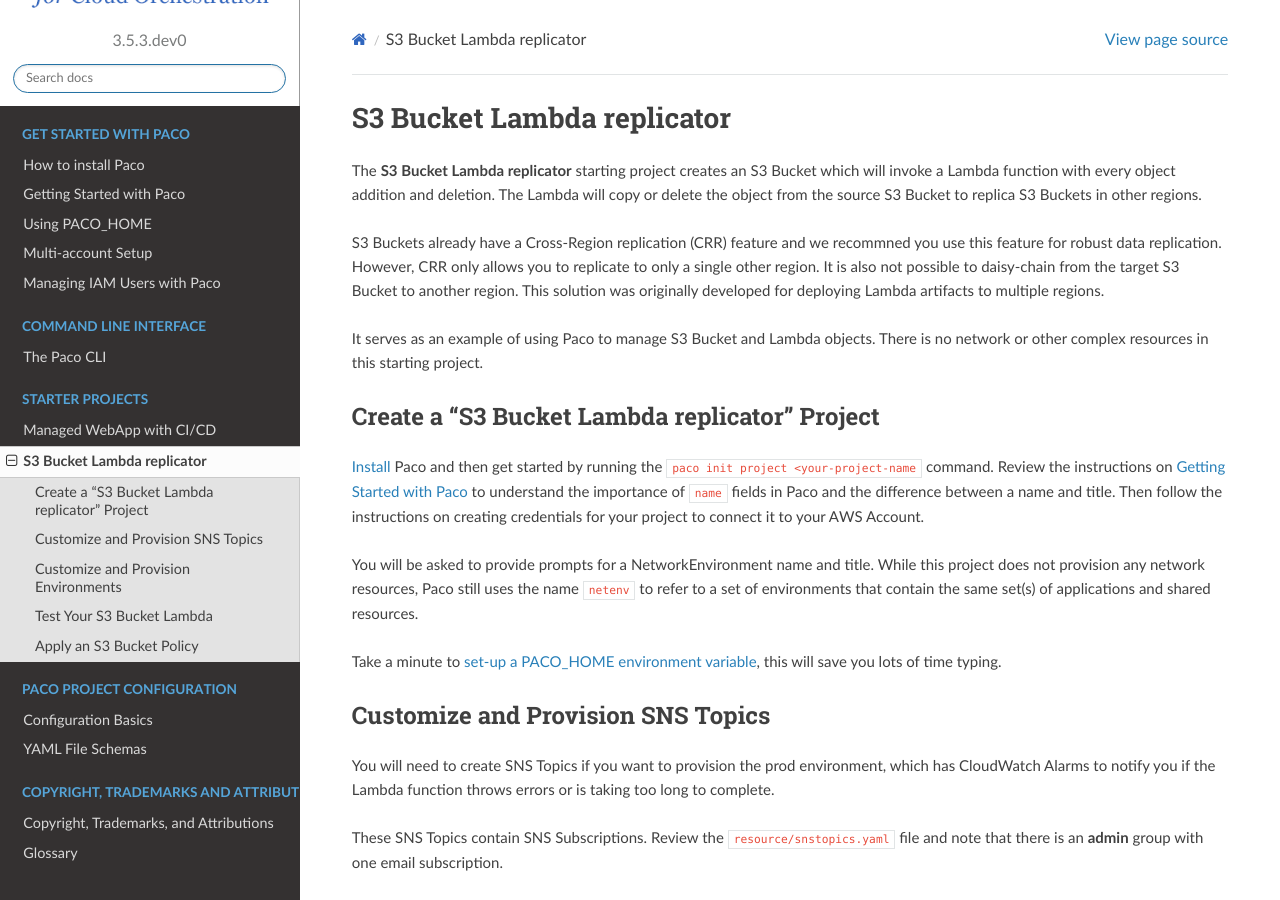
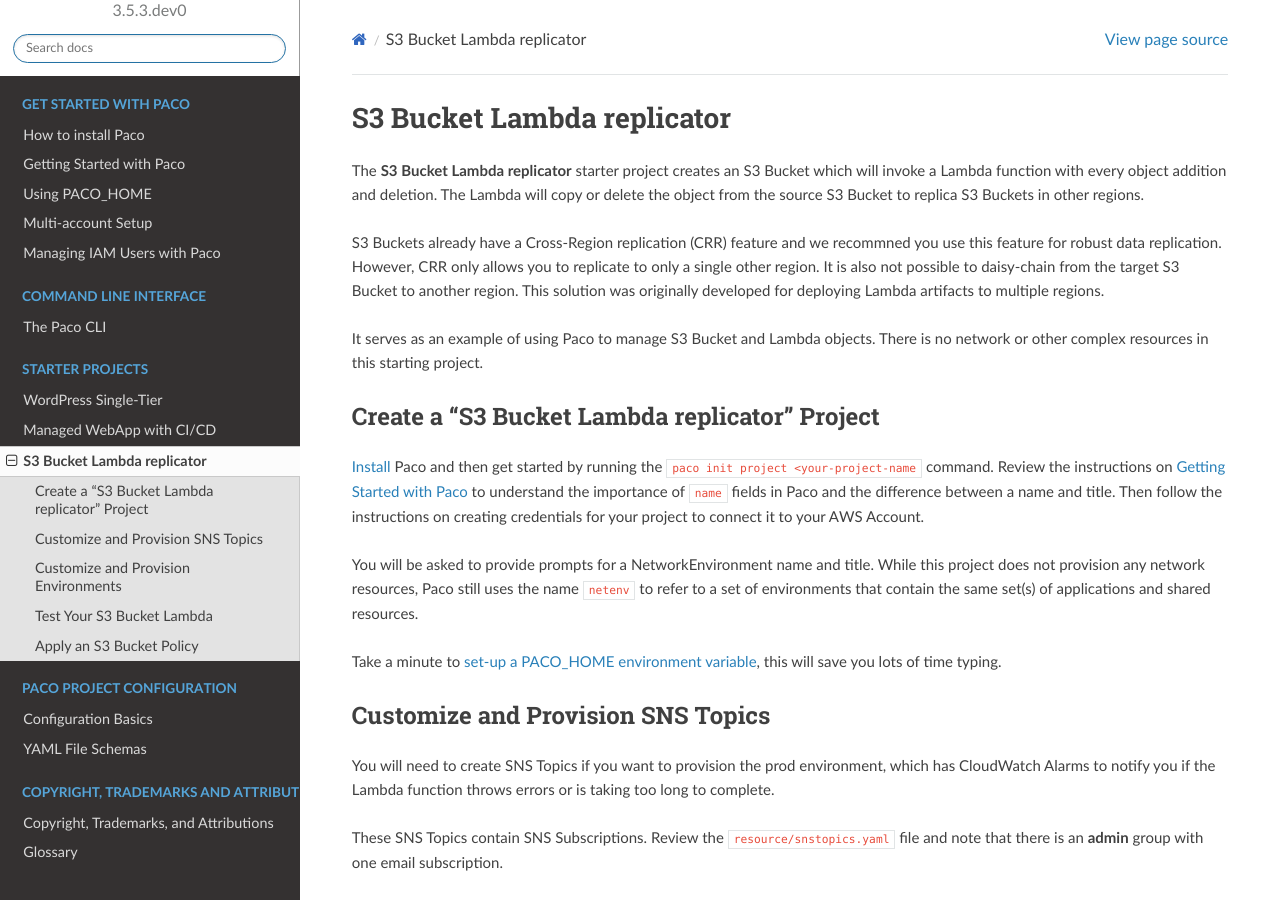
Before and after one commit to waterbear-cloud/paco, a Sphinx documentation site: the page built from docs/start-s3lambda.rst, in a window 1280 px wide and 900 px high. Built offline with Sphinx 7.4.7 and the Read the Docs theme 2.0.0, drawn with Linux system fonts in a browser that asks for light colours.

Commit message:
add wordpress-single-tier starter project

```diff
--- a/docs/index.rst
+++ b/docs/index.rst
@@ -122,6 +122,7 @@
    :caption: Starter Projects
    :maxdepth: 3
 
+   start-wordpress-single
    start-managed-webapp-cicd
    start-s3lambda
 
--- a/docs/start-managed-webapp-cicd.rst
+++ b/docs/start-managed-webapp-cicd.rst
@@ -3,7 +3,7 @@
 Managed WebApp with CI/CD
 =========================
 
-The **Managed WebApp with CI/CD** starting project will provision a standard web application:
+The **Managed WebApp with CI/CD** starter project will provision a standard web application:
 ALB load balancer, AutoScalingGroup of web server(s) and an RDS MySQL database. This application
 has dev, staging and prod environments with a multi-account set-up. A CodePipeline deployment
 pipeline will build and deploy code to different environments based on your application's git repo branch names.
--- a/docs/start-s3lambda.rst
+++ b/docs/start-s3lambda.rst
@@ -3,7 +3,7 @@
 S3 Bucket Lambda replicator
 ===========================
 
-The **S3 Bucket Lambda replicator** starting project creates an S3 Bucket which will invoke
+The **S3 Bucket Lambda replicator** starter project creates an S3 Bucket which will invoke
 a Lambda function with every object addition and deletion. The Lambda will copy or delete
 the object from the source S3 Bucket to replica S3 Buckets in other regions.
 
```
Also changed, not shown: docs/start-wordpress-single.rst (added, +15 -0 lines).
